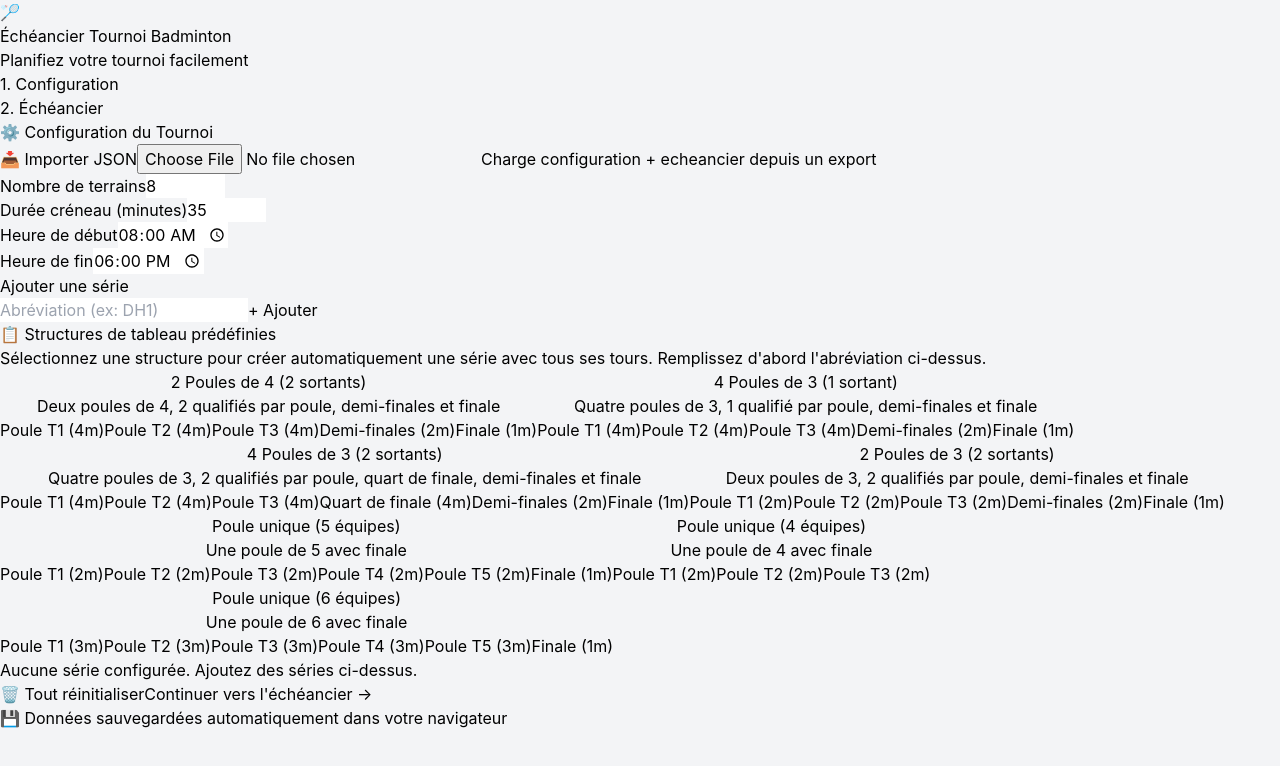
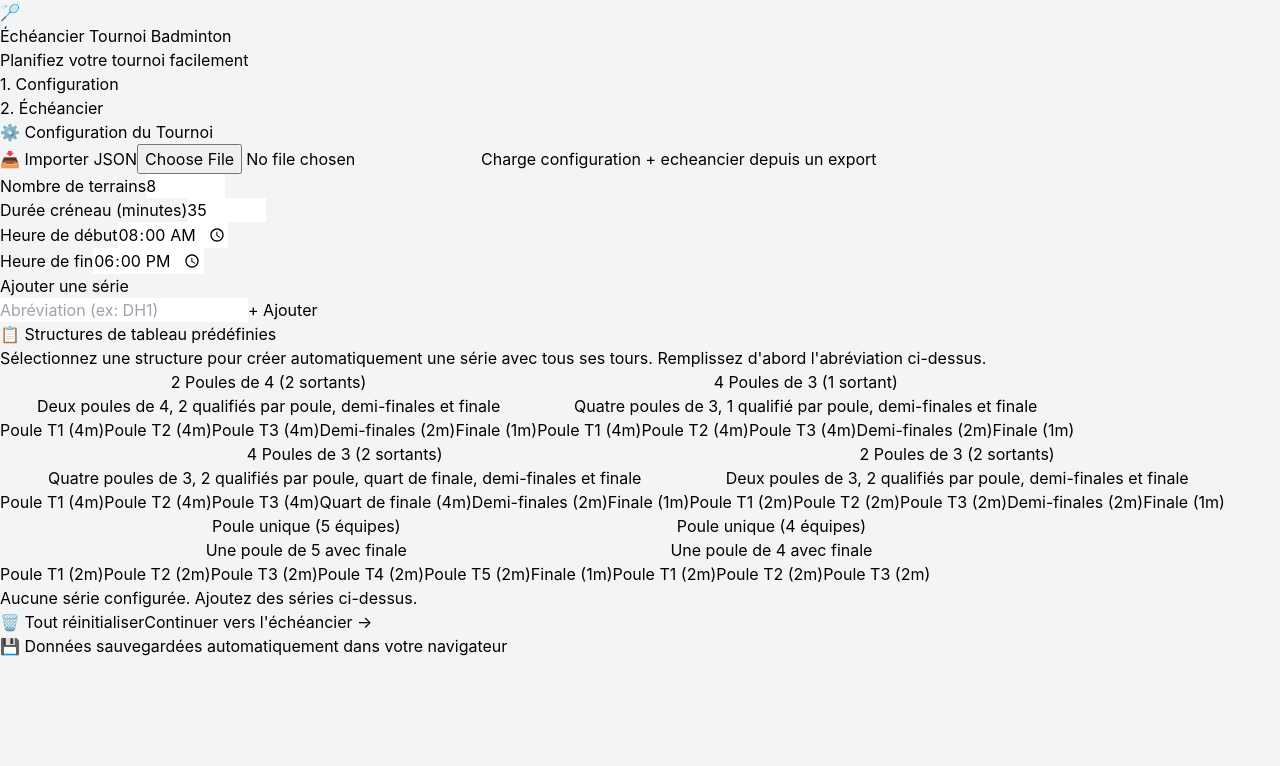
Before and after one commit to alexisKlam/echeancier, a React (Vite) app: page / in a window 1280 px wide. Shown: the top 766 px of the page. Built offline with nearby package versions, Linux system fonts and the light colour scheme; the HTML template or start-up script is replaced by a standard one.

Commit message:
Remove unused bracket template for single pool with 6 teams

```diff
--- a/src/components/ConfigPhase.tsx
+++ b/src/components/ConfigPhase.tsx
@@ -84,19 +84,6 @@ const BRACKET_TEMPLATES: BracketTemplate[] = [
       { label: 'Poule T1', matchCount: 2 },
       { label: 'Poule T2', matchCount: 2 },
       { label: 'Poule T3', matchCount: 2 }
-    ],
-  },
-  {
-    id: 'single-pool-6',
-    name: 'Poule unique (6 équipes)',
-    description: 'Une poule de 6 avec finale',
-    rounds: [
-      { label: 'Poule T1', matchCount: 3 },
-      { label: 'Poule T2', matchCount: 3 },
-      { label: 'Poule T3', matchCount: 3 },
-      { label: 'Poule T4', matchCount: 3 },
-      { label: 'Poule T5', matchCount: 3 },
-      { label: 'Finale', matchCount: 1 },
     ],
   }
 ];
--- a/src/components/SchedulePhase.tsx
+++ b/src/components/SchedulePhase.tsx
@@ -187,12 +187,12 @@ export const SchedulePhase: React.FC = () => {
               >
                 ↶ Annuler
               </button>
-              <button
+              {/* <button
                 onClick={handleAutoSchedule}
                 className="px-4 py-2 bg-purple-600 text-white rounded-md hover:bg-purple-700 transition-colors"
               >
                 🪄 Auto-générer
-              </button>
+              </button> */}
               <button
                 onClick={clearSchedule}
                 className="px-4 py-2 bg-red-100 text-red-700 rounded-md hover:bg-red-200 transition-colors"
@@ -228,8 +228,8 @@ export const SchedulePhase: React.FC = () => {
               <button
                 onClick={() => setViewMode('grid')}
                 className={`px-4 py-2 text-sm font-medium transition-colors ${viewMode === 'grid'
-                    ? 'bg-blue-600 text-white'
-                    : 'bg-white text-gray-700 hover:bg-gray-100'
+                  ? 'bg-blue-600 text-white'
+                  : 'bg-white text-gray-700 hover:bg-gray-100'
                   }`}
               >
                 📊 Grille horaire
@@ -237,8 +237,8 @@ export const SchedulePhase: React.FC = () => {
               <button
                 onClick={() => setViewMode('table')}
                 className={`px-4 py-2 text-sm font-medium transition-colors ${viewMode === 'table'
-                    ? 'bg-blue-600 text-white'
-                    : 'bg-white text-gray-700 hover:bg-gray-100'
+                  ? 'bg-blue-600 text-white'
+                  : 'bg-white text-gray-700 hover:bg-gray-100'
                   }`}
               >
                 📋 Vue par série
--- a/vite.config.ts
+++ b/vite.config.ts
@@ -3,5 +3,5 @@ import react from '@vitejs/plugin-react'
 
 export default defineConfig(({ command }) => ({
   plugins: [react()],
-  base: command === 'build' ? '/echeancier/' : '/',
+  base: command === 'build' ? '/' : '/',
 }))
```
